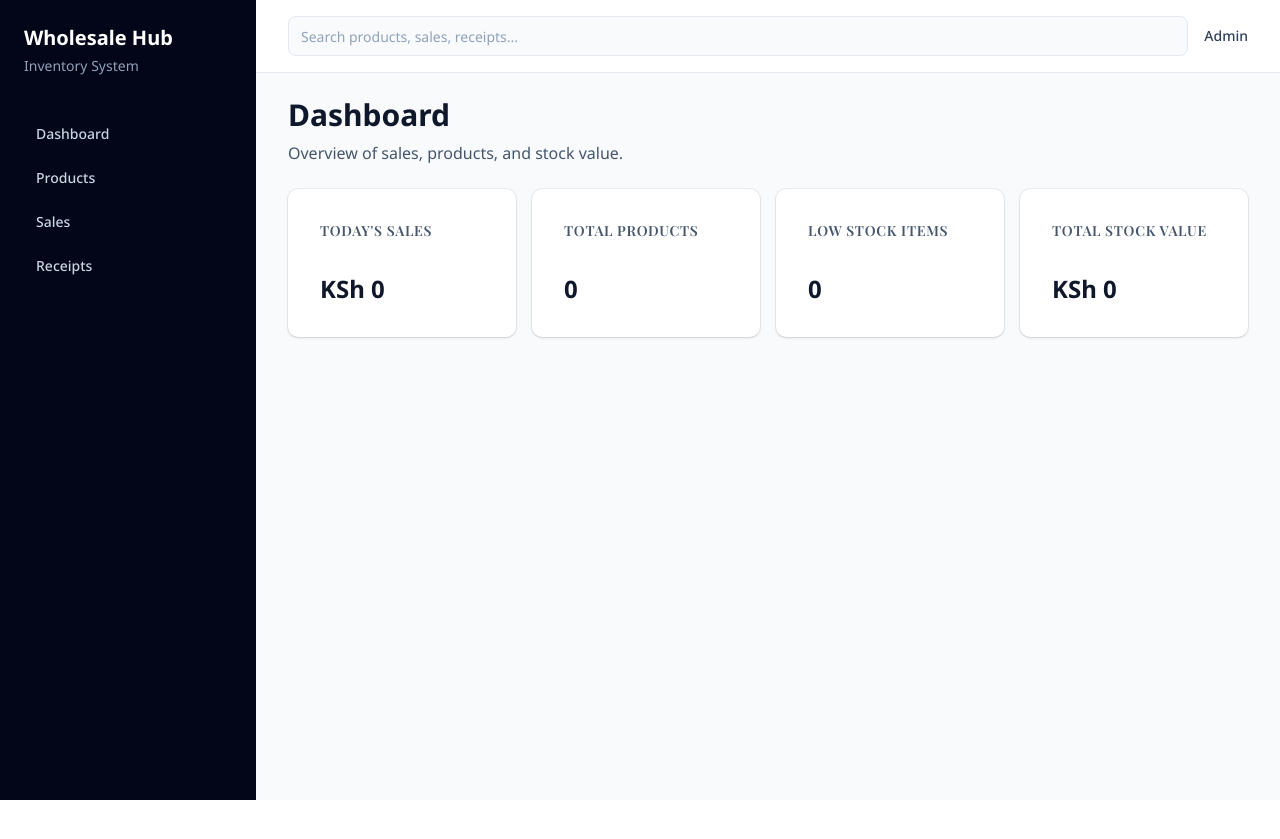
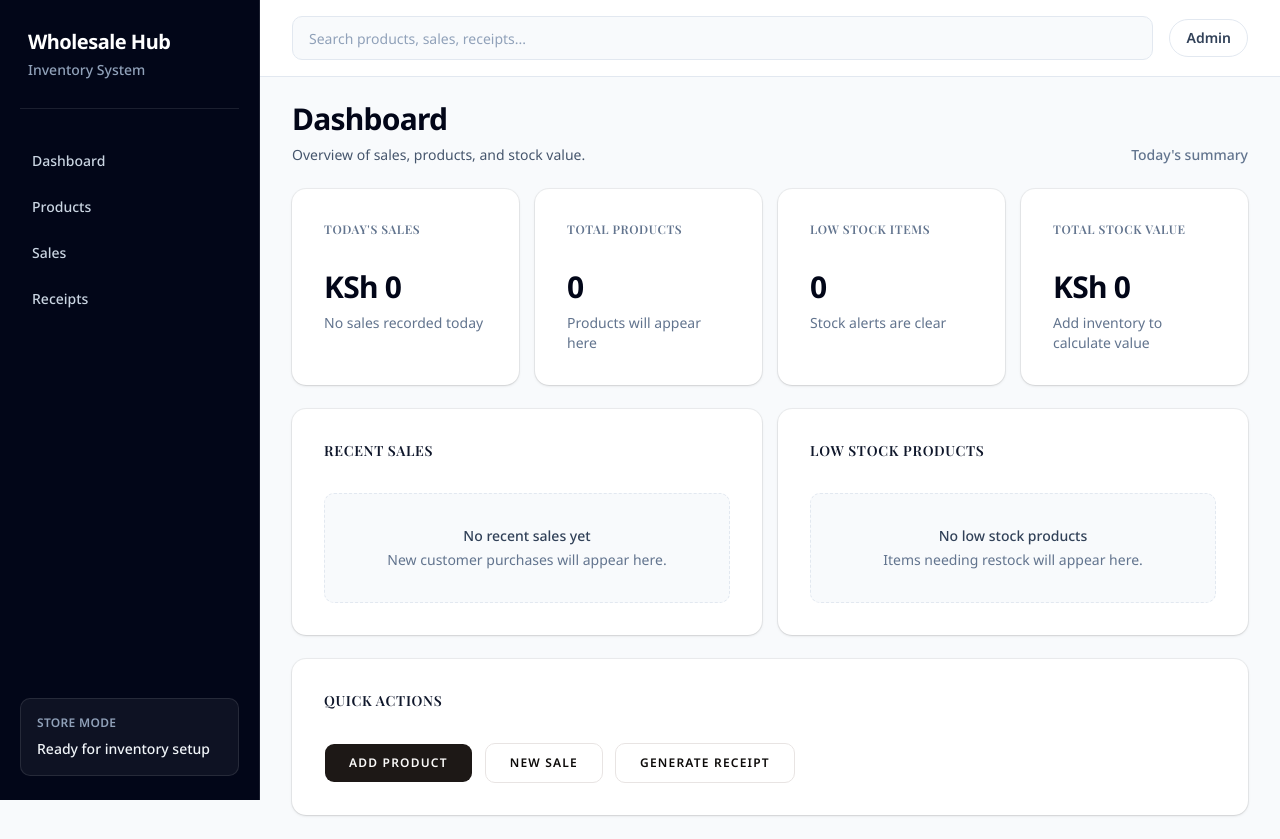
Before and after one commit to Rekile-Mollel/wholesale-hub, a Next.js app: page /dashboard in a window 1280 px wide. Before the commit the page ends 800 px from the top, so only its background shows below. Built offline with nearby package versions, Linux system fonts and the light colour scheme; a web font is replaced by a local one.

Commit message:
Polish dashboard layout

```diff
--- a/src/app/(app)/dashboard/page.tsx
+++ b/src/app/(app)/dashboard/page.tsx
@@ -4,53 +4,127 @@ import {
   CardHeader,
   CardTitle,
 } from "@/components/ui/card";
+import { Button } from "@/components/ui/button";
 
 const metrics = [
   {
     label: "Today's Sales",
     value: "KSh 0",
+    note: "No sales recorded today",
   },
   {
     label: "Total Products",
     value: "0",
+    note: "Products will appear here",
   },
   {
     label: "Low Stock Items",
     value: "0",
+    note: "Stock alerts are clear",
   },
   {
     label: "Total Stock Value",
     value: "KSh 0",
+    note: "Add inventory to calculate value",
   },
 ];
+
+const quickActions = ["Add Product", "New Sale", "Generate Receipt"];
 
 export default function DashboardPage() {
   return (
     <div className="px-4 py-6 sm:px-6 lg:px-8">
       <div className="mx-auto flex max-w-6xl flex-col gap-6">
-        <div>
-          <h1 className="text-3xl font-bold text-slate-900">Dashboard</h1>
-          <p className="mt-2 text-slate-600">
-            Overview of sales, products, and stock value.
+        <div className="flex flex-col justify-between gap-3 sm:flex-row sm:items-end">
+          <div>
+            <h1 className="text-3xl font-bold tracking-tight text-slate-950">
+              Dashboard
+            </h1>
+            <p className="mt-2 text-sm text-slate-600">
+              Overview of sales, products, and stock value.
+            </p>
+          </div>
+          <p className="text-sm font-medium text-slate-500">
+            Today&apos;s summary
           </p>
         </div>
 
-        <section className="grid gap-4 sm:grid-cols-2 lg:grid-cols-4">
+        <section className="grid gap-4 sm:grid-cols-2 xl:grid-cols-4">
           {metrics.map((metric) => (
-            <Card key={metric.label} className="rounded-lg">
-              <CardHeader>
-                <CardTitle className="text-sm text-slate-600">
+            <Card key={metric.label} className="rounded-xl border-slate-200">
+              <CardHeader className="gap-1 pb-0">
+                <CardTitle className="text-xs text-slate-500">
                   {metric.label}
                 </CardTitle>
               </CardHeader>
               <CardContent>
-                <p className="text-2xl font-bold text-slate-900">
+                <p className="text-3xl font-bold tracking-tight text-slate-950">
                   {metric.value}
                 </p>
+                <p className="mt-2 text-sm text-slate-500">{metric.note}</p>
               </CardContent>
             </Card>
           ))}
         </section>
+
+        <section className="grid gap-4 lg:grid-cols-2">
+          <Card className="rounded-xl border-slate-200">
+            <CardHeader>
+              <CardTitle className="text-sm text-slate-900">
+                Recent Sales
+              </CardTitle>
+            </CardHeader>
+            <CardContent>
+              <div className="rounded-lg border border-dashed border-slate-200 bg-slate-50 px-4 py-8 text-center">
+                <p className="text-sm font-medium text-slate-700">
+                  No recent sales yet
+                </p>
+                <p className="mt-1 text-sm text-slate-500">
+                  New customer purchases will appear here.
+                </p>
+              </div>
+            </CardContent>
+          </Card>
+
+          <Card className="rounded-xl border-slate-200">
+            <CardHeader>
+              <CardTitle className="text-sm text-slate-900">
+                Low Stock Products
+              </CardTitle>
+            </CardHeader>
+            <CardContent>
+              <div className="rounded-lg border border-dashed border-slate-200 bg-slate-50 px-4 py-8 text-center">
+                <p className="text-sm font-medium text-slate-700">
+                  No low stock products
+                </p>
+                <p className="mt-1 text-sm text-slate-500">
+                  Items needing restock will appear here.
+                </p>
+              </div>
+            </CardContent>
+          </Card>
+        </section>
+
+        <Card className="rounded-xl border-slate-200">
+          <CardHeader>
+            <CardTitle className="text-sm text-slate-900">
+              Quick Actions
+            </CardTitle>
+          </CardHeader>
+          <CardContent>
+            <div className="flex flex-col gap-3 sm:flex-row">
+              {quickActions.map((action, index) => (
+                <Button
+                  key={action}
+                  variant={index === 0 ? "default" : "outline"}
+                  className="rounded-lg"
+                >
+                  {action}
+                </Button>
+              ))}
+            </div>
+          </CardContent>
+        </Card>
       </div>
     </div>
   );
--- a/src/app/(app)/layout.tsx
+++ b/src/app/(app)/layout.tsx
@@ -13,30 +13,41 @@ export default function AppLayout({
   children: React.ReactNode;
 }>) {
   return (
-    <div className="min-h-screen bg-slate-100 text-slate-900">
-      <aside className="fixed inset-y-0 left-0 hidden w-64 flex-col bg-slate-950 px-6 py-6 text-white lg:flex">
-        <div>
-          <Link href="/dashboard" className="block">
-            <p className="text-xl font-bold">Wholesale Hub</p>
-            <p className="mt-1 text-sm text-slate-400">Inventory System</p>
+    <div className="min-h-screen bg-slate-50 text-slate-900">
+      <aside className="fixed inset-y-0 left-0 hidden w-[260px] flex-col border-r border-white/10 bg-slate-950 px-5 py-6 text-white lg:flex">
+        <div className="border-b border-white/10 pb-6">
+          <Link href="/dashboard" className="block rounded-md px-2 py-1">
+            <p className="text-xl font-bold tracking-tight">Wholesale Hub</p>
+            <p className="mt-1 text-sm font-medium text-slate-400">
+              Inventory System
+            </p>
           </Link>
         </div>
 
-        <nav className="mt-10 flex flex-col gap-2">
+        <nav className="mt-8 flex flex-col gap-1.5">
           {navigation.map((item) => (
             <Link
               key={item.href}
               href={item.href}
-              className="rounded-md px-3 py-2 text-sm font-medium text-slate-300 transition hover:bg-slate-800 hover:text-white"
+              className="rounded-lg px-3 py-2.5 text-sm font-medium text-slate-300 transition hover:bg-white/10 hover:text-white hover:shadow-sm"
             >
               {item.name}
             </Link>
           ))}
         </nav>
+
+        <div className="mt-auto rounded-lg border border-white/10 bg-white/5 p-4">
+          <p className="text-xs font-semibold uppercase tracking-wide text-slate-400">
+            Store Mode
+          </p>
+          <p className="mt-2 text-sm font-medium text-slate-100">
+            Ready for inventory setup
+          </p>
+        </div>
       </aside>
 
-      <div className="lg:pl-64">
-        <header className="sticky top-0 z-10 border-b border-slate-200 bg-white px-4 py-4 sm:px-6 lg:px-8">
+      <div className="lg:pl-[260px]">
+        <header className="sticky top-0 z-10 border-b border-slate-200 bg-white/95 px-4 py-4 backdrop-blur sm:px-6 lg:px-8">
           <div className="mx-auto flex max-w-6xl flex-col gap-4 lg:max-w-none">
             <div className="flex items-center justify-between gap-4 lg:hidden">
               <Link href="/dashboard">
@@ -53,7 +64,7 @@ export default function AppLayout({
                 <Link
                   key={item.href}
                   href={item.href}
-                  className="whitespace-nowrap rounded-md bg-slate-100 px-3 py-2 text-sm font-medium text-slate-700"
+                  className="whitespace-nowrap rounded-lg bg-slate-100 px-3 py-2 text-sm font-medium text-slate-700 transition hover:bg-slate-200 hover:text-slate-950"
                 >
                   {item.name}
                 </Link>
@@ -64,16 +75,18 @@ export default function AppLayout({
               <input
                 type="search"
                 placeholder="Search products, sales, receipts..."
-                className="h-10 min-w-0 flex-1 rounded-md border border-slate-200 bg-slate-50 px-3 text-sm text-slate-900 outline-none transition placeholder:text-slate-400 focus:border-slate-400 focus:bg-white"
+                className="h-11 min-w-0 flex-1 rounded-lg border border-slate-200 bg-slate-50 px-4 text-sm text-slate-900 outline-none transition placeholder:text-slate-400 focus:border-slate-400 focus:bg-white focus:ring-4 focus:ring-slate-100"
               />
-              <p className="hidden text-sm font-medium text-slate-700 lg:block">
+              <p className="hidden rounded-full border border-slate-200 bg-white px-4 py-2 text-sm font-semibold text-slate-700 lg:block">
                 Admin
               </p>
             </div>
           </div>
         </header>
 
-        <main className="min-h-[calc(100vh-73px)] bg-slate-50">{children}</main>
+        <main className="min-h-[calc(100vh-77px)] bg-slate-50">
+          {children}
+        </main>
       </div>
     </div>
   );
```
